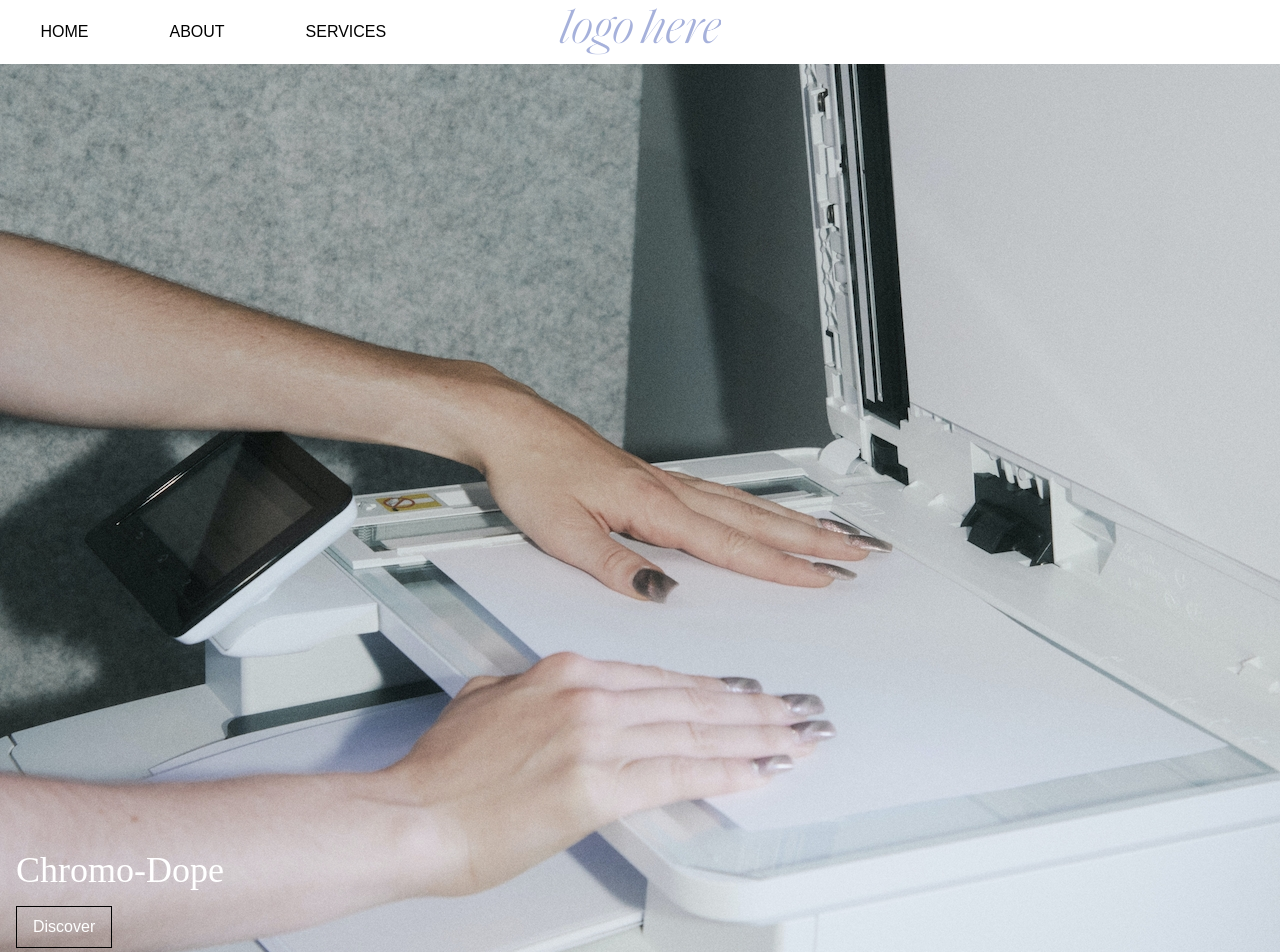
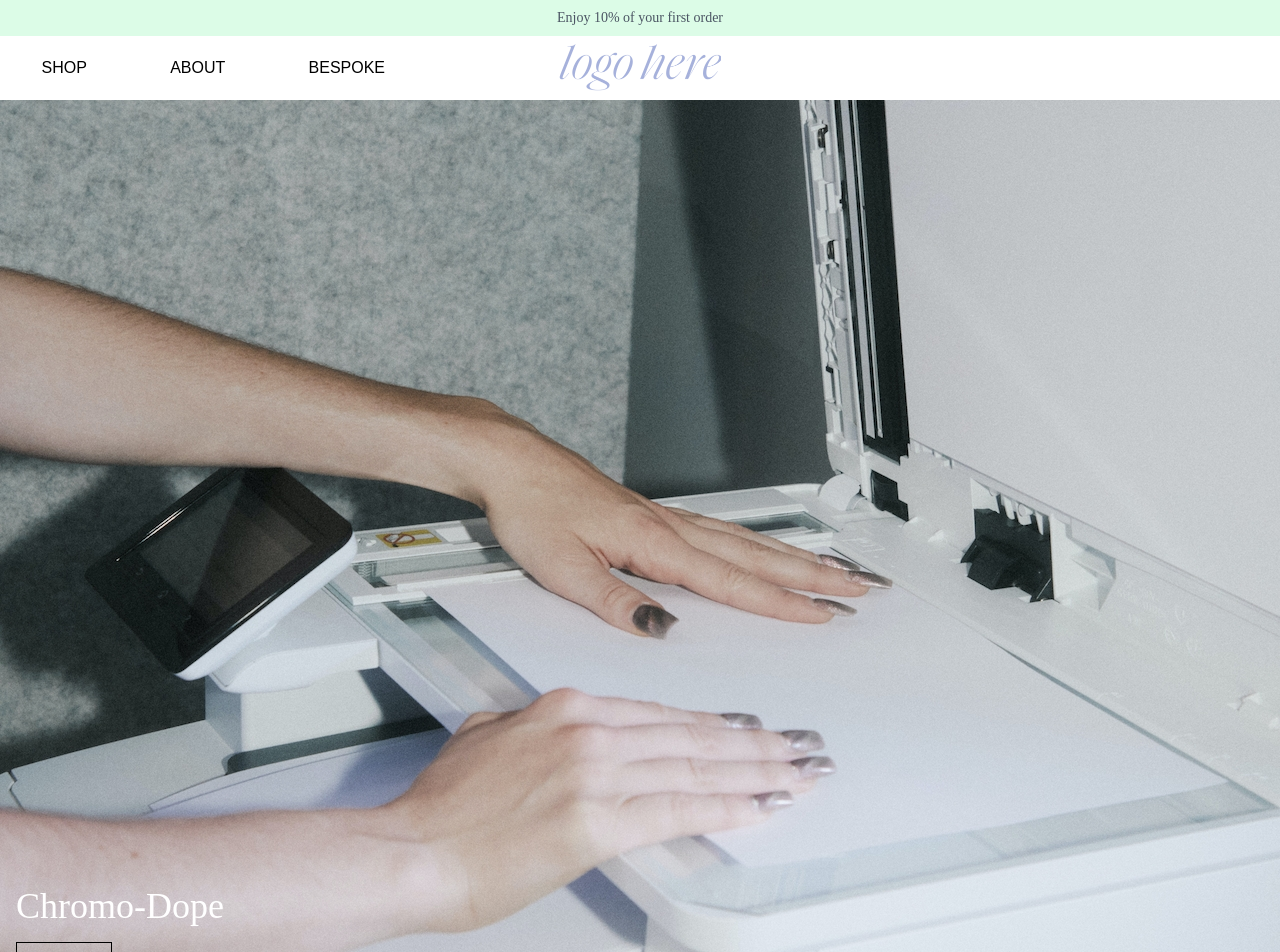
Before and after one commit to julitacreations/jewelry-practice-project, a Jekyll site: the page built from index.html, in a window 1280 px wide. Shown: the top 952 px of the page. Built offline with Jekyll 4.4.1, drawn with Linux system fonts in a browser that asks for light colours; nearby versions of some CDN libraries.

Commit message:
editing menu text, fixing text and button alignmnet

```diff
--- a/_data/navigation.yml
+++ b/_data/navigation.yml
@@ -1,10 +1,10 @@
 header:
-  - nav_title: Home
+  - nav_title: Shop
     nav_link: /
   - nav_title: About
     nav_link: /about
-  - nav_title: Services
-    nav_link: /services
+  - nav_title: Bespoke
+    nav_link: /bespoke
   - nav_title: Contact
     nav_link: /contact
   - nav_title: Menu Item
--- a/_layouts/default.html
+++ b/_layouts/default.html
@@ -46,6 +46,11 @@
 
 
 <body>
+  <!-- Sale/welcome/delivery banner ------------>
+  <div class="bg-green-100 text-sm text-center text-gray-600 p-2">
+    <h5>Enjoy 10% of your first order</h5>
+  </div>
+
   <!--------------------- Header ----------------------->
   {% include headers/header-base.html %}
 
--- a/dist/main.css
+++ b/dist/main.css
@@ -681,6 +681,10 @@
   aspect-ratio: 1/1;
 }
 
+.aspect-\[3\/4\] {
+  aspect-ratio: 3/4;
+}
+
 .h-12 {
   height: 3rem;
 }
@@ -699,6 +703,10 @@
 
 .h-\[45vh\] {
   height: 45vh;
+}
+
+.h-1\/3 {
+  height: 33.333333%;
 }
 
 .min-h-64 {
@@ -853,6 +861,10 @@
   padding: 2rem;
 }
 
+.p-4 {
+  padding: 1rem;
+}
+
 .px-2 {
   padding-left: 0.5rem;
   padding-right: 0.5rem;
@@ -965,6 +977,11 @@
 .text-white {
   --tw-text-opacity: 1;
   color: rgb(255 255 255 / var(--tw-text-opacity));
+}
+
+.text-gray-600 {
+  --tw-text-opacity: 1;
+  color: rgb(75 85 99 / var(--tw-text-opacity));
 }
 
 .underline {
--- a/index.html
+++ b/index.html
@@ -46,6 +46,7 @@
 ---
 
 
+<!-- Hero banner -->
 <section class="bg-cover bg-center svh relative" style="background-image: url('{{page.banner_image}}');">
   <div class="absolute bottom-4 left-4">
     <h1 class="text-white text-4xl">Chromo-Dope</h1>
@@ -90,15 +91,17 @@
 
   <!-- Top-Right Text -->
   <div class="bg-green-100 flex items-end p-12">
-    <p class="text-gray-800 mb-8 text-lg">
-      Lorem ipsum dolor sit amet consectetur adipisicing elit. Natus blanditiis iste fugiat! Non consequatur, aut quo eius commodi in ab quaerat ut dignissimos alias necessitatibus, beatae a vitae, deserunt vel.
-    </p>
-    <a class="inline-block border border-black py-1.5 px-2 text-left">Discover</a>
+    <div class="text-left">
+      <p class="text-gray-800 mb-8 text-lg">
+        Lorem ipsum dolor sit amet consectetur adipisicing elit. Natus blanditiis iste fugiat! Non consequatur, aut quo eius commodi in ab quaerat ut dignissimos alias necessitatibus, beatae a vitae, deserunt vel.
+      </p>
+      <a class="inline-block border border-black py-1.5 px-2">Discover</a>
+    </div>
   </div>
 
   <!-- Bottom-Left Image -->
   <div class="bg-purple-100 flex justify-center items-center">
-    <img src="/images/photo-2.jpg" alt="" class="w-1/3">
+    <img src="/images/photo-2.jpg" alt="" class="w-1/2 object-cover object-center aspect-square">
   </div>
 
   <!-- Bottom-Right Image -->
```
Also changed, not shown: 5 other files.
